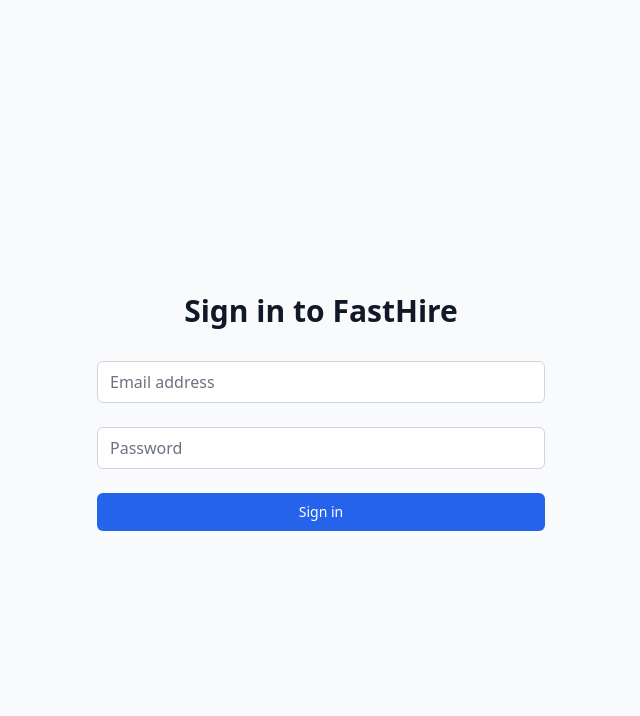
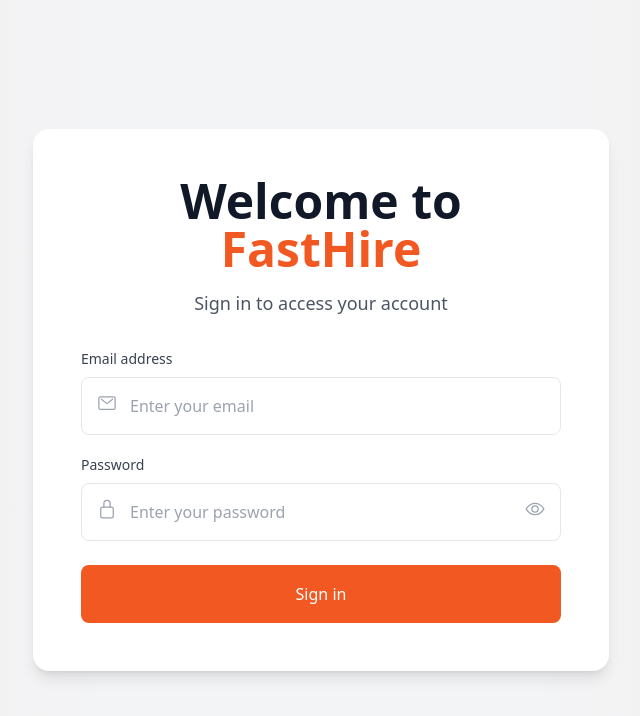
Before and after one commit to hongtham22/fast-hire-fe, a Next.js app: page /login in a window 1280 px wide. Shown: the top 716 px of the page, without its empty margins (319-959 px from the left). Built offline with nearby package versions, Linux system fonts and the light colour scheme; no server answers.

Commit message:
fix template mail

```diff
--- a/src/app/HR/job-postings/[id]/applications/[applicationId]/evaluate/page.tsx
+++ b/src/app/HR/job-postings/[id]/applications/[applicationId]/evaluate/page.tsx
@@ -153,8 +153,9 @@
   }
 
   return (
-    <div className="space-y-6">
-      <div className="flex items-center gap-4">
+    <div className="min-h-screen bg-gray-50">
+      <div className="sticky top-0 z-10 bg-white">
+        <div className="flex items-center gap-4 p-4">
           <button
             onClick={() => router.back()}
             className="flex items-center gap-1 text-gray-500 hover:text-gray-700"
@@ -169,22 +170,25 @@
             </div>
           )}
         </div>
+      </div>
 
+      <div className="p-6 bg-white">
         <div className="flex flex-row gap-6">
           {/* Left Column - CV Viewer */}
           <div className="w-1/2">
-          <Card className="flex flex-col h-full">
+            <Card>
               <CardHeader>
                 <CardTitle>CV Document</CardTitle>
               </CardHeader>
-            <CardContent className="flex-1">
+              <CardContent>
                 <CVViewer cvFileUrl={application.cvFileUrl} />
               </CardContent>
             </Card>
           </div>
 
           {/* Right Column - Evaluation */}
-        <div className="w-1/2 space-y-6">
+          <div className="w-1/2">
+            <div className="space-y-6">
               <Card>
                 <CardHeader>
                   <CardTitle>Application Details</CardTitle>
@@ -284,6 +288,8 @@
               </Card>
             </div>
           </div>
+        </div>
+      </div>
 
       <EmailNotificationModal
         isOpen={isEmailModalOpen}
--- a/src/app/HR/job-postings/[id]/applications/page.tsx
+++ b/src/app/HR/job-postings/[id]/applications/page.tsx
@@ -317,7 +317,7 @@
       )}
 
       {/* Main content with applications table and status chart */}
-      <div className="flex gap-6">
+      <div className="flex gap-4">
         {/* Applications table - left side */}
         <div className="flex-1 min-w-0">
           <div className="rounded-xl border shadow-sm">
@@ -482,10 +482,10 @@
                                 e.stopPropagation();
                                 openFeedbackModal(application.missingFeedback || "");
                               }}
-                              className="text-left rounded bg-gray-100 px-2 py-1 text-xs font-medium text-gray-600 hover:bg-gray-200 transition-colors"
+                              className="text-left rounded-lg bg-blue-100 px-2 py-1 text-xs font-medium text-black-600 hover:bg-gray-200 transition-colors"
                               title="View missing requirements"
                             >
-                              View Feedback
+                            View Feedback
                             </button>
                           )}
 
@@ -519,7 +519,7 @@
         </div>
 
         {/* Status chart - right side */}
-        <div className="w-72 flex-shrink-0">
+        <div className="w-64 flex-shrink-0">
           <ApplicationStatusChart applications={applications} />
         </div>
       </div>
--- a/src/app/HR/layout.tsx
+++ b/src/app/HR/layout.tsx
@@ -2,8 +2,6 @@
 
 import ProtectedRoute from '@/components/ProtectedRoute';
 import SidebarHR from "../layout/sidebarHR";
-
-
 
 export default function HRLayout({
   children,
@@ -12,12 +10,12 @@
 }) {
   return (
     <ProtectedRoute allowedRoles={['hr']}>
-      <div className="flex h-screen">
-        <div className="hidden md:flex md:w-64 md:flex-col">
+      <div className="flex min-h-screen">
+        <div className="fixed inset-y-0 left-0 w-64 bg-white border-r">
           <SidebarHR/>
         </div>
-        <div className="flex flex-1 flex-col overflow-hidden">
-          <main className="flex-1 overflow-auto p-6">{children}</main>
+        <div className="ml-64 p-10 flex-1">
+          {children}
         </div>
       </div>
     </ProtectedRoute>
--- a/src/app/login/page.tsx
+++ b/src/app/login/page.tsx
@@ -2,12 +2,14 @@
 import { useState } from 'react';
 import { useRouter } from 'next/navigation';
 import { useAuth } from '@/app/context/AuthContext';
+import { IoMailOutline, IoLockClosedOutline, IoEyeOutline, IoEyeOffOutline } from "react-icons/io5";
 
 export default function LoginPage() {
   const [email, setEmail] = useState('');
   const [password, setPassword] = useState('');
   const [error, setError] = useState('');
   const [loading, setLoading] = useState(false);
+  const [showPassword, setShowPassword] = useState(false);
   const { login } = useAuth();
   const router = useRouter();
 
@@ -33,23 +35,38 @@
     setLoading(false);
   };
 
+  const togglePasswordVisibility = () => {
+    setShowPassword(!showPassword);
+  };
+
   return (
-    <div className="min-h-screen flex items-center justify-center bg-gray-50">
-      <div className="max-w-md w-full space-y-8">
+    <div className="min-h-screen flex items-center justify-center bg-gray-100 relative overflow-hidden">
+      {/* Background decorations */}
+      <div className="absolute top-0 right-0 w-1/3 h-full bg-gradient-to-l from-orange-primary/5 to-transparent"></div>
+      <div className="absolute bottom-0 left-0 w-1/3 h-full bg-gradient-to-r from-orange-dark/5 to-transparent"></div>
+
+      <div className="max-w-xl w-full space-y-8 bg-white p-12 rounded-2xl shadow-lg relative z-10 mx-4">
         <div>
-          <h2 className="mt-6 text-center text-3xl font-extrabold text-gray-900">
-            Sign in to FastHire
+          <h2 className="text-center text-5xl font-extrabold text-gray-900">
+            Welcome to <span className="text-orange-primary">FastHire</span>
           </h2>
+          <p className="mt-4 text-center text-lg text-gray-600">
+            Sign in to access your account
+          </p>
         </div>
+
         <form className="mt-8 space-y-6" onSubmit={handleSubmit}>
           {error && (
-            <div className="bg-red-100 border border-red-400 text-red-700 px-4 py-3 rounded">
+            <div className="bg-red-50 border border-red-200 text-red-700 px-4 py-3 rounded-lg">
               {error}
             </div>
           )}
 
+          <div className="space-y-5">
             <div>
-            <label htmlFor="email" className="sr-only">Email address</label>
+              <label htmlFor="email" className="block text-sm font-medium text-gray-700 mb-2">Email address</label>
+              <div className="relative">
+                <IoMailOutline className="absolute left-4 top-4 h-5 w-5 text-gray-400" />
                 <input
                   id="email"
                   name="email"
@@ -57,30 +74,46 @@
                   required
                   value={email}
                   onChange={(e) => setEmail(e.target.value)}
-              className="relative block w-full px-3 py-2 border border-gray-300 rounded-md placeholder-gray-500 text-gray-900 focus:outline-none focus:ring-blue-500 focus:border-blue-500"
-              placeholder="Email address"
+                  className="pl-12 pr-4 py-4 w-full border border-gray-200 rounded-lg focus:ring-2 focus:ring-orange-primary focus:border-transparent outline-none transition-all duration-200 text-base"
+                  placeholder="Enter your email"
                 />
+              </div>
             </div>
 
             <div>
-            <label htmlFor="password" className="sr-only">Password</label>
+              <label htmlFor="password" className="block text-sm font-medium text-gray-700 mb-2">Password</label>
+              <div className="relative">
+                <IoLockClosedOutline className="absolute left-4 top-4 h-5 w-5 text-gray-400" />
                 <input
                   id="password"
                   name="password"
-              type="password"
+                  type={showPassword ? "text" : "password"}
                   required
                   value={password}
                   onChange={(e) => setPassword(e.target.value)}
-              className="relative block w-full px-3 py-2 border border-gray-300 rounded-md placeholder-gray-500 text-gray-900 focus:outline-none focus:ring-blue-500 focus:border-blue-500"
-              placeholder="Password"
+                  className="pl-12 pr-12 py-4 w-full border border-gray-200 rounded-lg focus:ring-2 focus:ring-orange-primary focus:border-transparent outline-none transition-all duration-200 text-base"
+                  placeholder="Enter your password"
                 />
+                <button
+                  type="button"
+                  onClick={togglePasswordVisibility}
+                  className="absolute right-4 top-4 text-gray-400 hover:text-gray-600 transition-colors duration-200"
+                >
+                  {showPassword ? (
+                    <IoEyeOffOutline className="h-5 w-5" />
+                  ) : (
+                    <IoEyeOutline className="h-5 w-5" />
+                  )}
+                </button>
+              </div>
+            </div>
           </div>
 
           <div>
             <button
               type="submit"
               disabled={loading}
-              className="group relative w-full flex justify-center py-2 px-4 border border-transparent text-sm font-medium rounded-md text-white bg-blue-600 hover:bg-blue-700 focus:outline-none focus:ring-2 focus:ring-offset-2 focus:ring-blue-500 disabled:opacity-50"
+              className="relative w-full flex justify-center py-4 px-4 border border-transparent text-base font-medium rounded-lg text-white bg-orange-primary hover:bg-orange-dark focus:outline-none focus:ring-2 focus:ring-offset-2 focus:ring-orange-primary disabled:opacity-50 transition-all duration-200"
             >
               {loading ? 'Signing in...' : 'Sign in'}
             </button>
--- a/src/components/CVViewer.tsx
+++ b/src/components/CVViewer.tsx
@@ -19,7 +19,7 @@
   };
 
   return (
-    <div className="relative w-full h-full rounded-lg border bg-white">
+    <div className="relative w-full h-[900px] rounded-lg border bg-white">
       {isLoading && (
         <div className="absolute inset-0 flex items-center justify-center bg-white bg-opacity-75">
           <Loader2 className="h-8 w-8 animate-spin text-gray-400" />
--- a/src/components/MissingRequirementsCard.tsx
+++ b/src/components/MissingRequirementsCard.tsx
@@ -4,6 +4,21 @@
 interface MissingRequirementsCardProps {
   feedback: string | null;
 }
+
+const formatFeedback = (text: string) => {
+  // Split the text by ** markers
+  const parts = text.split(/\*\*/);
+
+  // Map through parts and wrap every second part (the ones between **) with <strong>
+  return parts.map((part, index) => {
+    if (index % 2 === 1) {
+      // This is a part between ** **
+      return <strong key={index} className="font-bold">{part}</strong>;
+    }
+    // This is regular text
+    return <span key={index}>{part}</span>;
+  });
+};
 
 export function MissingRequirementsCard({ feedback }: MissingRequirementsCardProps) {
   if (!feedback) return null;
@@ -13,7 +28,7 @@
       <AlertCircle className="h-4 w-4" />
       <AlertTitle>Missing Requirements</AlertTitle>
       <AlertDescription className="mt-2 whitespace-pre-wrap text-sm">
-        {feedback}
+        {formatFeedback(feedback)}
       </AlertDescription>
     </Alert>
   );
```
Lines whose indentation alone changed are shown as unchanged.
